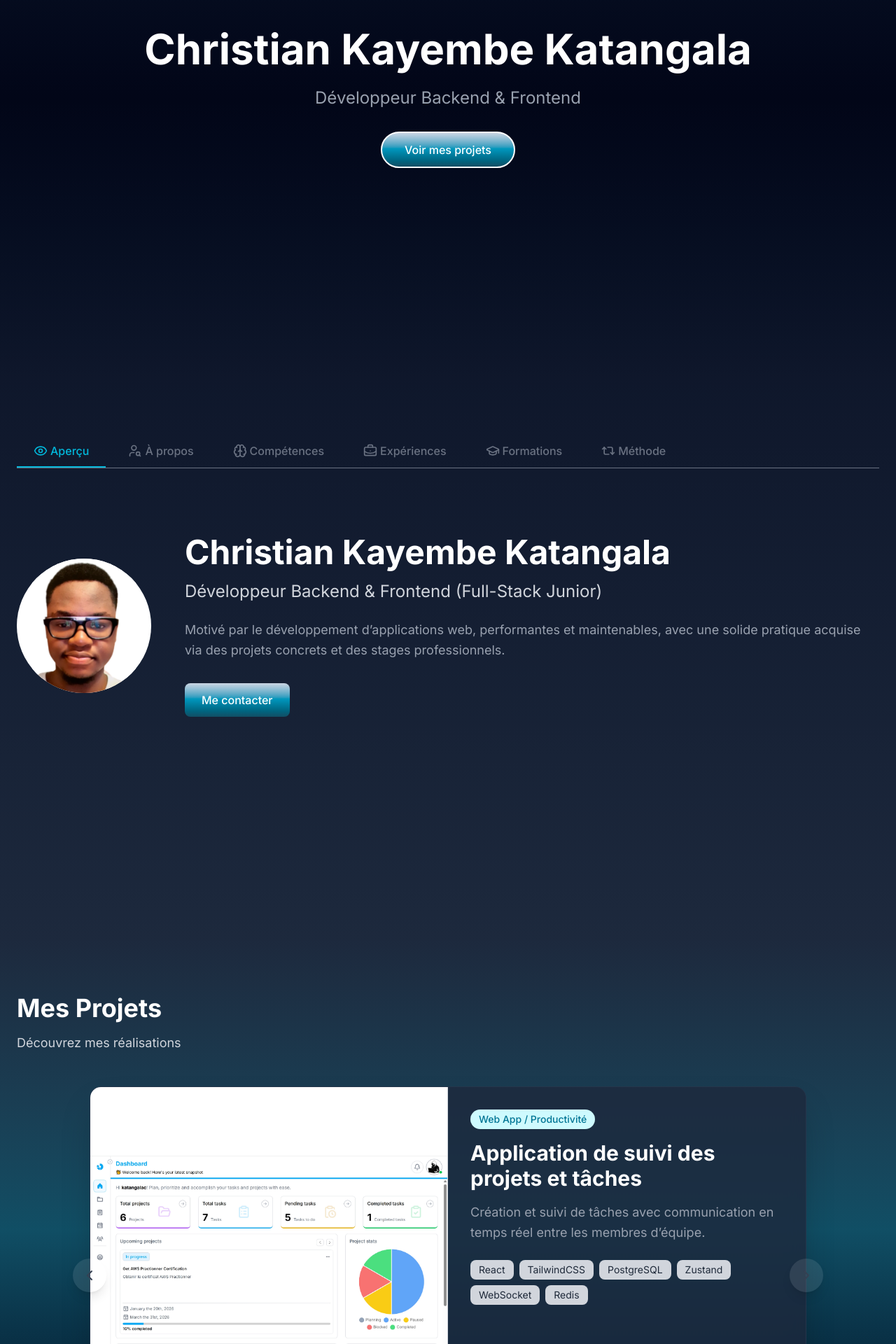
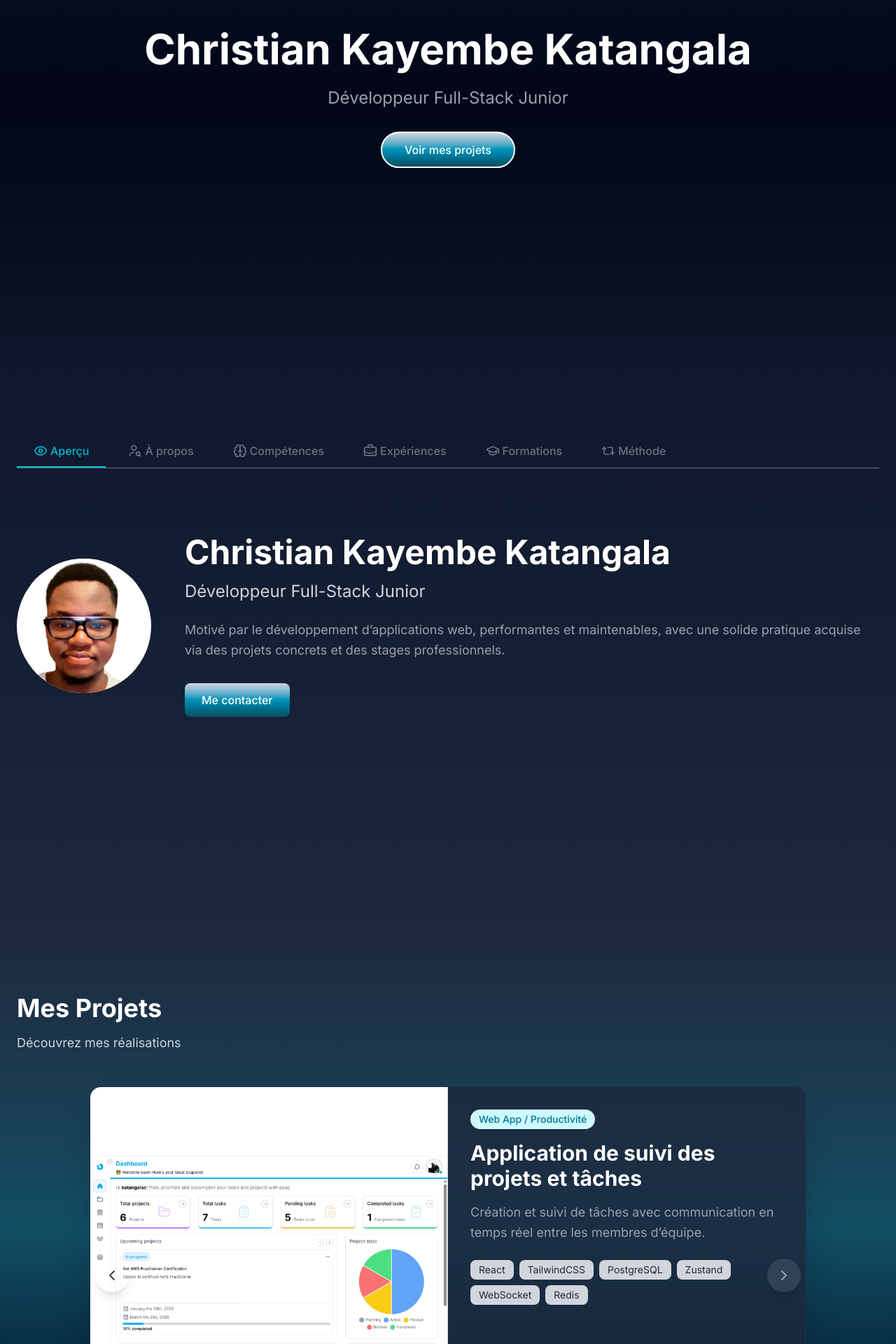
Before and after one commit to Katangalac/myportfolio, a Next.js app: page / in a window 1280 px wide. Shown: the part 260-2180 px from the top of the page at 70% size. Built offline with nearby package versions, Linux system fonts and the light colour scheme.

Commit message:
Ajustement du blur effect sur le bouton des carrousels

```diff
--- a/src/app/components/sections/About.tsx
+++ b/src/app/components/sections/About.tsx
@@ -129,7 +129,7 @@ function HeroContent() {
             </div>
             <div className="flex-1">
                 <h1 className="text-2xl md:text-5xl text-white font-bold mb-4">Christian Kayembe Katangala</h1>
-                <p className="text-lg md:text-2xl text-gray-300 mb-6">Développeur Backend & Frontend (Full-Stack Junior)</p>
+                <p className="text-lg md:text-2xl text-gray-300 mb-6">Développeur Full-Stack Junior</p>
                 <p className="text-base text-gray-400 md:text-lg leading-relaxed">
                     Motivé par le développement d’applications web, performantes et maintenables, avec une solide pratique
                     acquise via des projets concrets et des stages professionnels.
--- a/src/app/components/sections/Hero.tsx
+++ b/src/app/components/sections/Hero.tsx
@@ -3,7 +3,7 @@ export default function Hero() {
         <section id="hero" className="min-h-screen flex items-center justify-center bg-gradient-to-b from-slate-900 via-slate-950 to-slate-900">
             <div className="container mx-auto px-6 text-center">
                 <h1 className="text-3xl md:text-6xl text-white font-bold mb-6">Christian Kayembe Katangala</h1>
-                <p className="text-lg md:text-2xl  text-gray-400 mb-8">Développeur Backend & Frontend</p>
+                <p className="text-lg md:text-2xl  text-gray-400 mb-8">Développeur Full-Stack Junior</p>
                 <a
                     href="#projects"
                     className="inline-block text-sm md:text-base px-8 py-3 font-medium  border-2 border-white bg-gradient-to-b from-slate-300 via-cyan-600 to-cyan-900 hover:to-cyan-500 text-white rounded-full  transition"
--- a/src/app/components/sections/ProjectsOverview.tsx
+++ b/src/app/components/sections/ProjectsOverview.tsx
@@ -168,14 +168,14 @@ export default function ProjectsOverview() {
                     {/* Boutons de navigation */}
                     <button
                         onClick={() => paginate(-1)}
-                        className="absolute left-0 top-1/2 -translate-y-1/2 -translate-x-1/2 text-gray-700 w-12 h-12 rounded-full  bg-white/10 shadow-lg hover:shadow-xl hover:bg-white/60 transition flex items-center justify-center group z-10"
+                        className="absolute left-8 top-1/2 -translate-y-1/2 -translate-x-1/2  text-gray-400 md:text-gray-700 w-12 h-12 rounded-full  bg-white/10 shadow-lg hover:shadow-xl hover:bg-white/60 hover:text-gray-700 transition flex items-center justify-center group z-10"
                         aria-label="Projet précédent"
                     >
                         <ChevronLeft className="group-hover:-translate-x-1 transition-transform" />
                     </button>
                     <button
                         onClick={() => paginate(1)}
-                        className="absolute right-0 top-1/2 -translate-y-1/2 translate-x-1/2 text-gray-700 w-12 h-12 rounded-full  bg-white/10 shadow-lg hover:shadow-xl hover:bg-white/60 transition flex items-center justify-center group z-10"
+                        className="absolute right-8 top-1/2 -translate-y-1/2 translate-x-1/2 text-gray-400 w-12 h-12 rounded-full  bg-white/10 shadow-lg hover:shadow-xl hover:bg-white/60 hover:text-gray-700 transition flex items-center justify-center group z-10"
                         aria-label="Projet suivant"
                     >
                         <ChevronRight className="group-hover:translate-x-1 transition-transform" />
```
